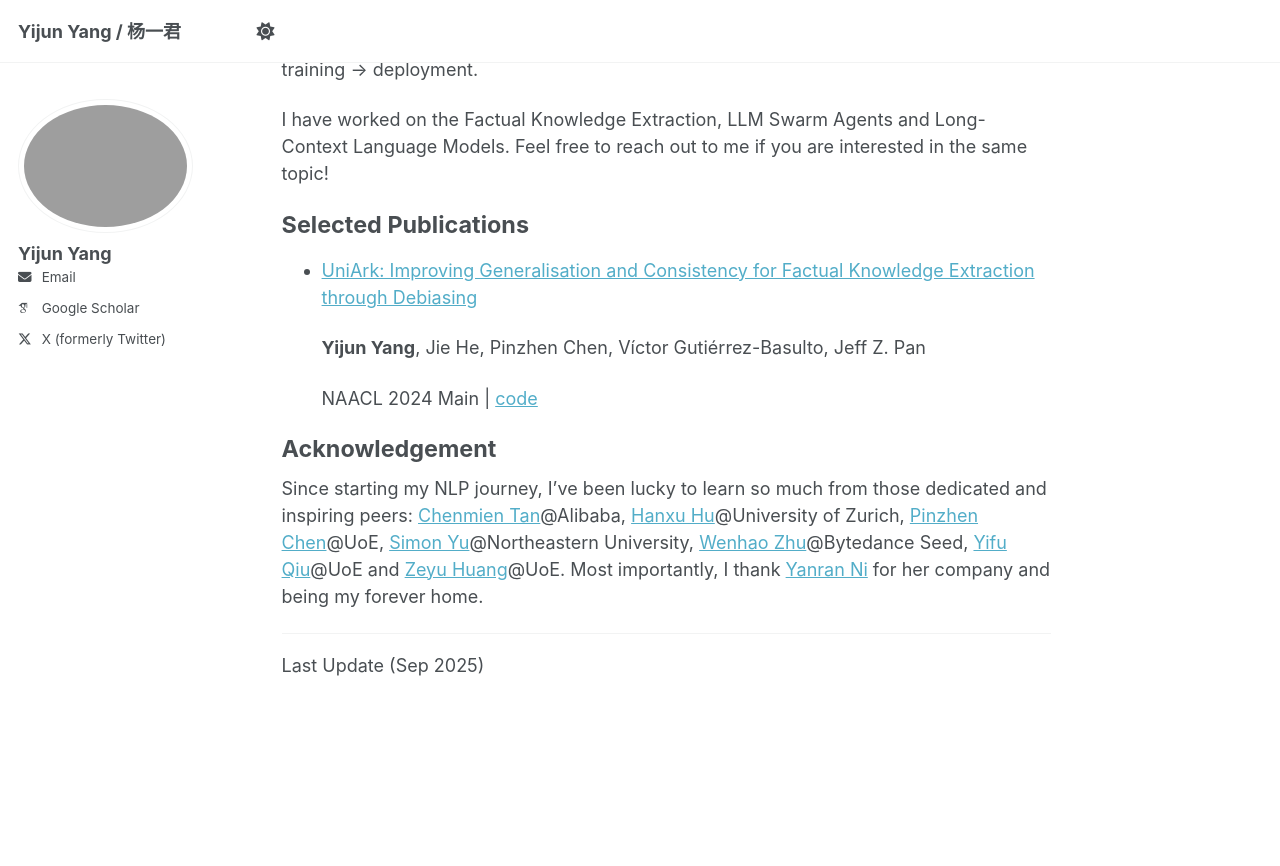
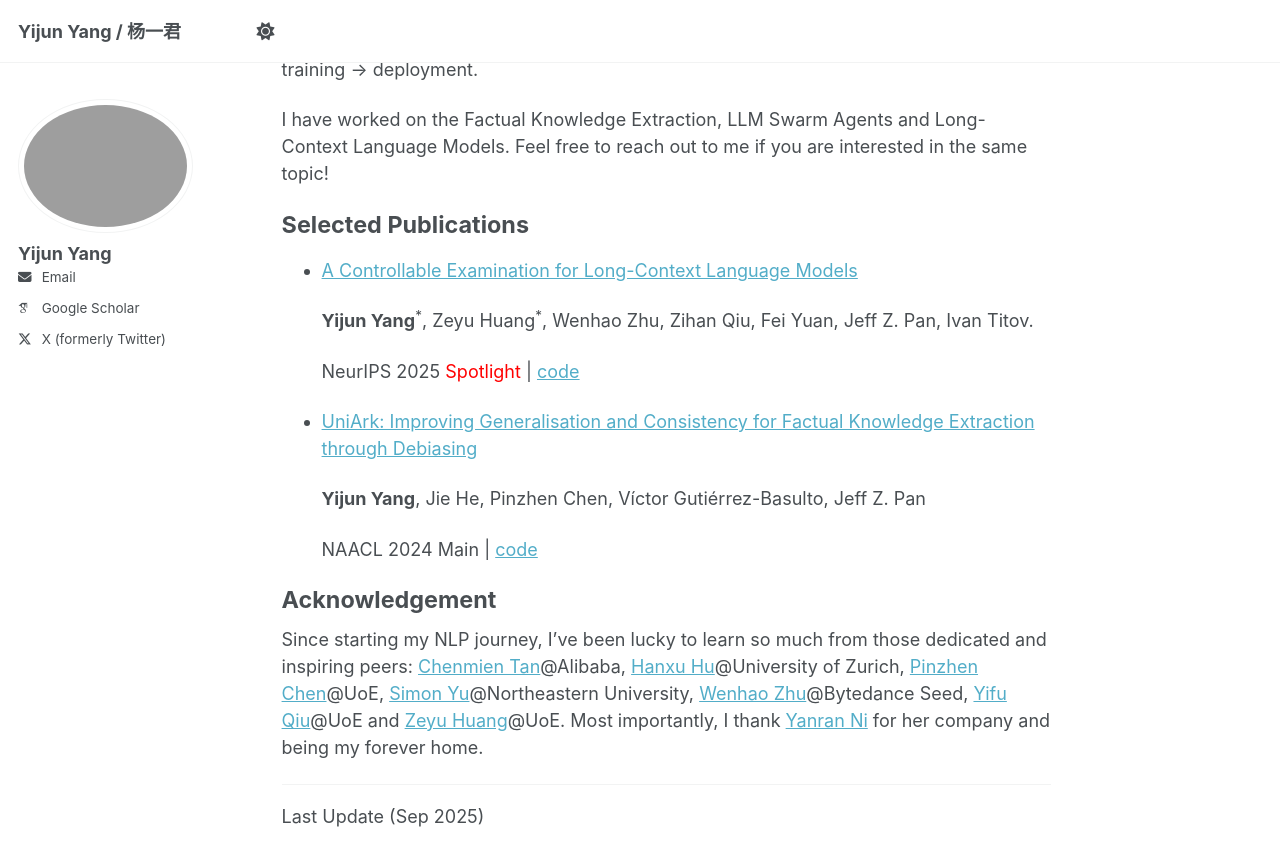
Before and after one commit to Thomasyyj/yangyijun, a Jekyll site: the page built from _pages/about.md, in a window 1280 px wide and 900 px high, scrolled down 341 px. Shown: the top 866 px of the window. Built offline with Jekyll 4.4.1, drawn with Linux system fonts in a browser that asks for light colours; some web fonts are replaced; a script that is not in the unit is left out.

Commit message:
Update about.md

```diff
--- a/_pages/about.md
+++ b/_pages/about.md
@@ -18,6 +18,12 @@ I have worked on the Factual Knowledge Extraction, LLM Swarm Agents and Long-Con
 Selected Publications
 ======
 
+- [A Controllable Examination for Long-Context Language Models](https://arxiv.org/abs/2506.02921)
+
+  **Yijun Yang**<sup>*</sup>, Zeyu Huang<sup>*</sup>, Wenhao Zhu, Zihan Qiu, Fei Yuan, Jeff Z. Pan, Ivan Titov.
+
+  NeurIPS 2025 <span style="color: red;">Spotlight</span> \| [code](https://github.com/Thomasyyj/LongBio-Benchmark)
+
 - [UniArk: Improving Generalisation and Consistency for Factual Knowledge Extraction through Debiasing](https://arxiv.org/abs/2404.01253)
 
   **Yijun Yang**, Jie He, Pinzhen Chen, Víctor Gutiérrez-Basulto, Jeff Z. Pan
```
